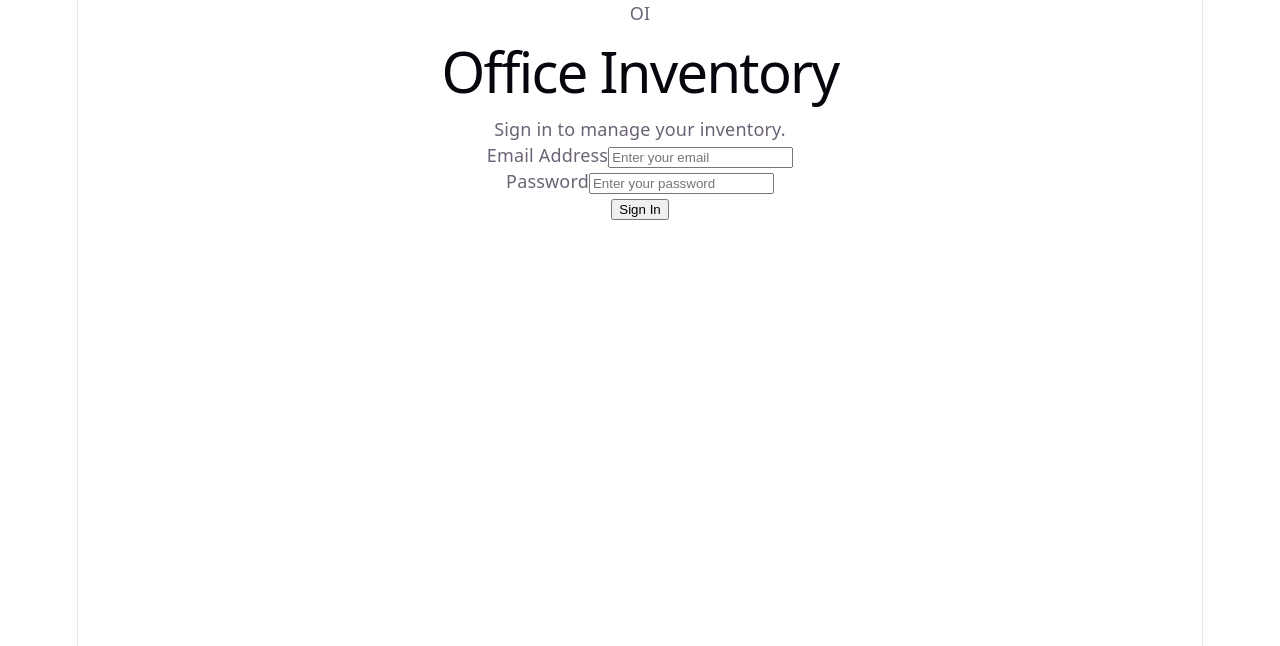
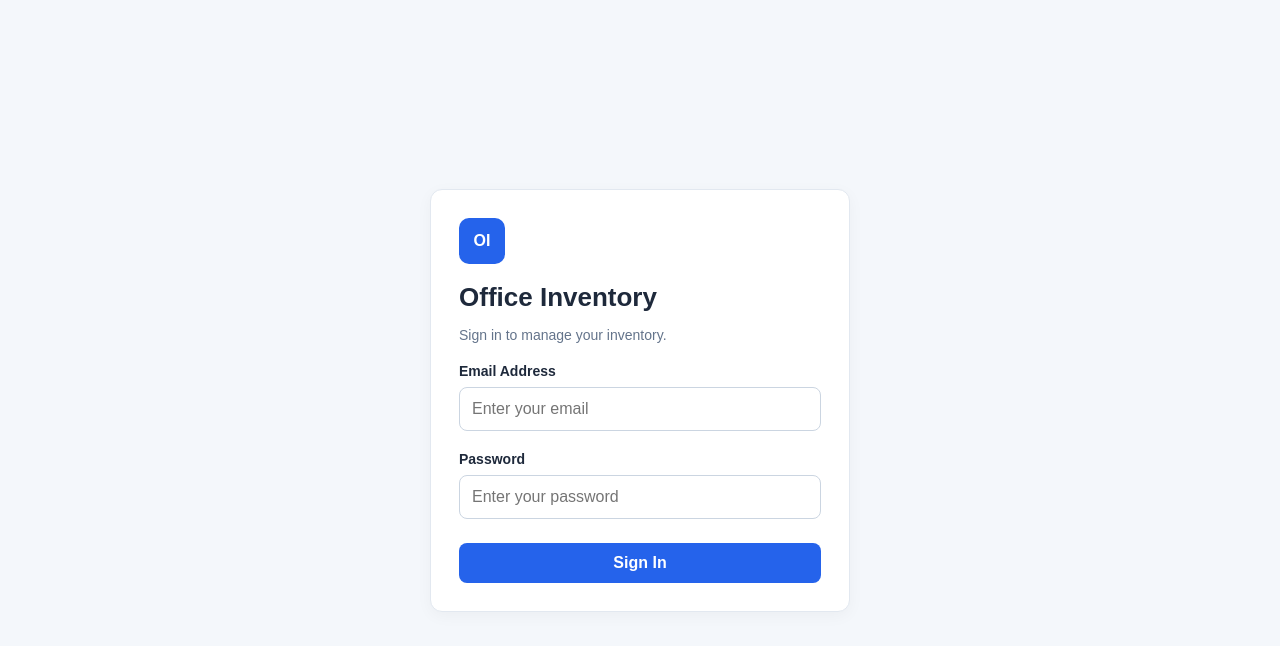
Before and after one commit to ASDENUWAN/office-inventory, a React (Vite) app in the folder inventory-frontend/: page /login in a window 1280 px wide. Shown: the top 646 px of the page. Built offline with nearby package versions, Linux system fonts and the light colour scheme; no server answers.

Commit message:
Add basic CSS

```diff
--- a/inventory-frontend/src/index.css
+++ b/inventory-frontend/src/index.css
@@ -1,111 +1,170 @@
 :root {
-  --text: #6b6375;
-  --text-h: #08060d;
-  --bg: #fff;
-  --border: #e5e4e7;
-  --code-bg: #f4f3ec;
-  --accent: #aa3bff;
-  --accent-bg: rgba(170, 59, 255, 0.1);
-  --accent-border: rgba(170, 59, 255, 0.5);
-  --social-bg: rgba(244, 243, 236, 0.5);
-  --shadow:
-    rgba(0, 0, 0, 0.1) 0 10px 15px -3px, rgba(0, 0, 0, 0.05) 0 4px 6px -2px;
-
-  --sans: system-ui, 'Segoe UI', Roboto, sans-serif;
-  --heading: system-ui, 'Segoe UI', Roboto, sans-serif;
-  --mono: ui-monospace, Consolas, monospace;
-
-  font: 18px/145% var(--sans);
-  letter-spacing: 0.18px;
-  color-scheme: light dark;
-  color: var(--text);
-  background: var(--bg);
+  font-family: Arial, Helvetica, sans-serif;
+  color: #1e293b;
+  background: #f4f7fb;
   font-synthesis: none;
-  text-rendering: optimizeLegibility;
-  -webkit-font-smoothing: antialiased;
-  -moz-osx-font-smoothing: grayscale;
-
-  @media (max-width: 1024px) {
-    font-size: 16px;
-  }
 }
 
-@media (prefers-color-scheme: dark) {
-  :root {
-    --text: #9ca3af;
-    --text-h: #f3f4f6;
-    --bg: #16171d;
-    --border: #2e303a;
-    --code-bg: #1f2028;
-    --accent: #c084fc;
-    --accent-bg: rgba(192, 132, 252, 0.15);
-    --accent-border: rgba(192, 132, 252, 0.5);
-    --social-bg: rgba(47, 48, 58, 0.5);
-    --shadow:
-      rgba(0, 0, 0, 0.4) 0 10px 15px -3px, rgba(0, 0, 0, 0.25) 0 4px 6px -2px;
-  }
-
-  #social .button-icon {
-    filter: invert(1) brightness(2);
-  }
+* {
+  box-sizing: border-box;
 }
 
 body {
   margin: 0;
+  min-width: 320px;
 }
 
-#root {
-  width: 1126px;
-  max-width: 100%;
-  margin: 0 auto;
-  text-align: center;
-  border-inline: 1px solid var(--border);
-  min-height: 100svh;
-  display: flex;
-  flex-direction: column;
-  box-sizing: border-box;
+button,
+input {
+  font: inherit;
 }
 
-h1,
-h2 {
-  font-family: var(--heading);
-  font-weight: 500;
-  color: var(--text-h);
+.center-page {
+  min-height: 100vh;
+  display: flex;
+  justify-content: center;
+  align-items: center;
+  padding: 20px;
+}
+
+.panel {
+  background: #ffffff;
+  padding: 28px;
+  border-radius: 12px;
+  border: 1px solid #e2e8f0;
+  box-shadow: 0 4px 16px rgba(0, 0, 0, 0.04);
+}
+
+.login-panel {
+  width: 100%;
+  max-width: 420px;
+}
+
+.brand-mark {
+  background: #2563eb;
+  color: white;
+  font-weight: bold;
+  width: 46px;
+  height: 46px;
+  display: flex;
+  align-items: center;
+  justify-content: center;
+  border-radius: 10px;
+  margin-bottom: 18px;
 }
 
 h1 {
-  font-size: 56px;
-  letter-spacing: -1.68px;
-  margin: 32px 0;
-  @media (max-width: 1024px) {
-    font-size: 36px;
-    margin: 20px 0;
+  margin: 0 0 10px;
+  font-size: 26px;
+}
+
+h2 {
+  margin-top: 0;
+  font-size: 20px;
+}
+
+.muted {
+  color: #64748b;
+  font-size: 14px;
+}
+
+.form-group {
+  margin-top: 20px;
+}
+
+label {
+  display: block;
+  margin-bottom: 8px;
+  font-weight: 600;
+  font-size: 14px;
+}
+
+input {
+  display: block;
+  width: 100%;
+  padding: 12px;
+  border: 1px solid #cbd5e1;
+  border-radius: 8px;
+}
+
+input:focus {
+  outline: 2px solid #93c5fd;
+  border-color: #2563eb;
+}
+
+button {
+  cursor: pointer;
+  border-radius: 8px;
+  padding: 11px 18px;
+  font-weight: 600;
+}
+
+button:disabled {
+  opacity: 0.6;
+  cursor: not-allowed;
+}
+
+.primary-button {
+  margin-top: 24px;
+  width: 100%;
+  background: #2563eb;
+  color: white;
+  border: none;
+}
+
+.secondary-button {
+  background: white;
+  color: #334155;
+  border: 1px solid #cbd5e1;
+}
+
+.error-message {
+  color: #b91c1c;
+  margin-top: 15px;
+  font-size: 14px;
+}
+
+.dashboard-container {
+  max-width: 1100px;
+  padding: 35px 20px;
+  margin: 0 auto;
+}
+
+.dashboard-header {
+  display: flex;
+  align-items: center;
+  justify-content: space-between;
+  gap: 16px;
+  margin-bottom: 25px;
+}
+
+.dashboard-container .panel {
+  margin-bottom: 20px;
+}
+
+.permission-list {
+  display: flex;
+  flex-wrap: wrap;
+  gap: 8px;
+  margin-top: 18px;
+}
+
+.permission-badge {
+  background: #eff6ff;
+  color: #1d4ed8;
+  padding: 7px 10px;
+  border-radius: 6px;
+  font-size: 13px;
+}
+
+.permission-checks p {
+  padding: 10px 0;
+  border-bottom: 1px solid #e2e8f0;
+}
+
+@media (max-width: 600px) {
+  .dashboard-header {
+    flex-direction: column;
+    align-items: flex-start;
   }
 }
-h2 {
-  font-size: 24px;
-  line-height: 118%;
-  letter-spacing: -0.24px;
-  margin: 0 0 8px;
-  @media (max-width: 1024px) {
-    font-size: 20px;
-  }
-}
-p {
-  margin: 0;
-}
-
-code,
-.counter {
-  font-family: var(--mono);
-  display: inline-flex;
-  border-radius: 4px;
-  color: var(--text-h);
-}
-
-code {
-  font-size: 15px;
-  line-height: 135%;
-  padding: 4px 8px;
-  background: var(--code-bg);
-}
```
